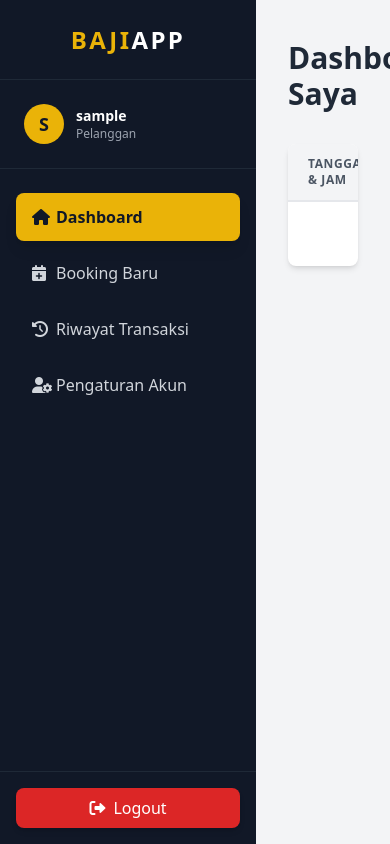
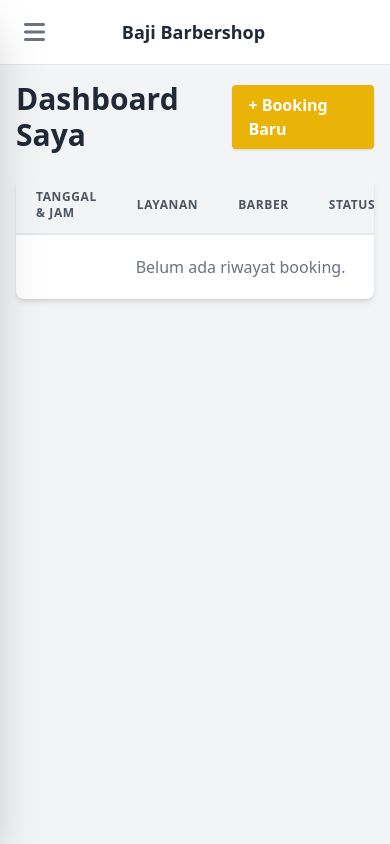
Before and after one commit to bajiff/baji-barbershop, a Flask app: page /dashboard in a window 390 px wide. Run offline with Flask 3, Linux system fonts and the light colour scheme; the visitor is signed in with stand-in values (Sample User, id 1); data that the repository does not hold is empty; some libraries are stand-ins or nearby versions.

Commit message:
perbaikan seeder, perbaikan logika flow, perbaikan device responsive

```diff
--- a/app/routes.py
+++ b/app/routes.py
@@ -54,7 +54,8 @@ def login():
         else:
             flash('Login gagal. Cek email dan password.', 'danger')
 
-    return render_template('auth/login.html', title='Login', form=form)
+    # Jika tidak ada next_page, lempar ke dashboard
+    return redirect(next_page) if next_page else redirect(url_for('main.dashboard'))
 
 # --- LOGOUT ---
 @main.route("/logout")
--- a/app/templates/base_dashboard.html
+++ b/app/templates/base_dashboard.html
@@ -5,46 +5,50 @@
     <meta name="viewport" content="width=device-width, initial-scale=1.0">
     <title>Dashboard - Baji Barbershop</title>
     <script src="https://cdn.tailwindcss.com"></script>
+    <script defer src="https://cdn.jsdelivr.net/npm/alpinejs@3.x.x/dist/cdn.min.js"></script>
     <link rel="stylesheet" href="https://cdnjs.cloudflare.com/ajax/libs/font-awesome/6.0.0/css/all.min.css">
 </head>
-<body class="bg-gray-100 font-sans antialiased flex h-screen overflow-hidden">
+<body class="bg-gray-100 font-sans antialiased" x-data="{ sidebarOpen: false }">
 
-    <aside class="w-64 bg-gray-900 text-white flex flex-col shadow-2xl transition-all duration-300">
-        <div class="h-20 flex items-center justify-center border-b border-gray-800">
-            <h1 class="text-2xl font-bold text-yellow-500 tracking-widest">BAJI<span class="text-white">APP</span></h1>
+    <div class="flex h-screen overflow-hidden">
+
+        <div x-show="sidebarOpen" @click="sidebarOpen = false" x-transition:enter="transition-opacity ease-linear duration-300" x-transition:enter-start="opacity-0" x-transition:enter-end="opacity-100" x-transition:leave="transition-opacity ease-linear duration-300" x-transition:leave-start="opacity-100" x-transition:leave-end="opacity-0" class="fixed inset-0 bg-black bg-opacity-50 z-20 lg:hidden"></div>
+
+        <aside :class="sidebarOpen ? 'translate-x-0' : '-translate-x-full'" class="fixed inset-y-0 left-0 z-30 w-64 bg-gray-900 text-white transition-transform duration-300 ease-in-out lg:translate-x-0 lg:static lg:inset-0 shadow-2xl flex flex-col">
+
+            <div class="h-16 flex items-center justify-between px-6 bg-gray-900 border-b border-gray-800">
+                <span class="text-xl font-bold text-yellow-500 tracking-widest">BAJI<span class="text-white">APP</span></span>
+                <button @click="sidebarOpen = false" class="text-gray-400 hover:text-white lg:hidden">
+                    <i class="fas fa-times text-xl"></i>
+                </button>
             </div>
 
             <div class="p-6 border-b border-gray-800 flex items-center gap-3">
                 <div class="w-10 h-10 rounded-full bg-yellow-500 flex items-center justify-center text-gray-900 font-bold text-lg">
                     {{ current_user.username[0] | upper }}
                 </div>
-            <div>
-                <p class="text-sm font-semibold">{{ current_user.username }}</p>
+                <div class="overflow-hidden">
+                    <p class="text-sm font-semibold truncate">{{ current_user.username }}</p>
                     <p class="text-xs text-gray-400">Pelanggan</p>
                 </div>
             </div>
 
-        <nav class="flex-1 px-4 py-6 space-y-2">
+            <nav class="flex-1 px-4 py-6 space-y-2 overflow-y-auto">
                 <a href="{{ url_for('main.dashboard') }}"
                    class="flex items-center px-4 py-3 rounded-lg transition-colors {{ 'bg-yellow-500 text-gray-900 font-bold shadow-lg' if request.endpoint == 'main.dashboard' else 'text-gray-300 hover:bg-gray-800 hover:text-white' }}">
-                <i class="fas fa-home w-6"></i>
-                <span>Dashboard</span>
+                    <i class="fas fa-home w-5 text-center"></i>
+                    <span class="ml-3">Dashboard</span>
                 </a>
 
                 <a href="{{ url_for('main.new_booking') }}"
                    class="flex items-center px-4 py-3 rounded-lg transition-colors {{ 'bg-yellow-500 text-gray-900 font-bold shadow-lg' if request.endpoint == 'main.new_booking' else 'text-gray-300 hover:bg-gray-800 hover:text-white' }}">
-                <i class="fas fa-calendar-plus w-6"></i>
-                <span>Booking Baru</span>
+                    <i class="fas fa-calendar-plus w-5 text-center"></i>
+                    <span class="ml-3">Booking Baru</span>
                 </a>
 
                 <a href="#" class="flex items-center px-4 py-3 rounded-lg text-gray-300 hover:bg-gray-800 hover:text-white transition-colors">
-                <i class="fas fa-history w-6"></i>
-                <span>Riwayat Transaksi</span>
-            </a>
-
-            <a href="#" class="flex items-center px-4 py-3 rounded-lg text-gray-300 hover:bg-gray-800 hover:text-white transition-colors">
-                <i class="fas fa-user-cog w-6"></i>
-                <span>Pengaturan Akun</span>
+                    <i class="fas fa-history w-5 text-center"></i>
+                    <span class="ml-3">Riwayat</span>
                 </a>
             </nav>
 
@@ -55,24 +59,32 @@
             </div>
         </aside>
 
-    <div class="flex-1 flex flex-col h-screen overflow-hidden relative">
-        <div class="absolute top-4 right-4 z-50 w-full max-w-sm">
+        <div class="flex-1 flex flex-col overflow-hidden">
+
+            <header class="flex items-center justify-between px-6 py-4 bg-white border-b lg:hidden">
+                <button @click="sidebarOpen = true" class="text-gray-500 focus:outline-none">
+                    <i class="fas fa-bars text-2xl"></i>
+                </button>
+                <span class="text-lg font-bold text-gray-800">Baji Barbershop</span>
+                <div class="w-6"></div> </header>
+
+            <main class="flex-1 overflow-x-hidden overflow-y-auto bg-gray-100 p-4 md:p-8">
                 {% with messages = get_flashed_messages(with_categories=true) %}
                     {% if messages %}
+                        <div class="mb-6 space-y-2">
                             {% for category, message in messages %}
-                        <div class="p-4 mb-2 rounded shadow-lg flex justify-between items-center {{ 'bg-green-500 text-white' if category == 'success' else 'bg-red-500 text-white' }}">
+                                <div class="p-4 rounded-lg shadow flex justify-between items-center {{ 'bg-green-500 text-white' if category == 'success' else 'bg-red-500 text-white' }}">
                                     <span>{{ message }}</span>
-                            <button onclick="this.parentElement.remove()" class="font-bold ml-2">x</button>
+                                    <button onclick="this.parentElement.remove()" class="font-bold ml-4">&times;</button>
                                 </div>
                             {% endfor %}
+                        </div>
                     {% endif %}
                 {% endwith %}
-        </div>
 
-        <main class="flex-1 overflow-x-hidden overflow-y-auto bg-gray-100 p-8">
                 {% block content %}{% endblock %}
             </main>
         </div>
-
+    </div>
 </body>
 </html>
```
Also changed, not shown: seed.py (+42 -25 lines). Lines whose indentation alone changed are shown as unchanged.
